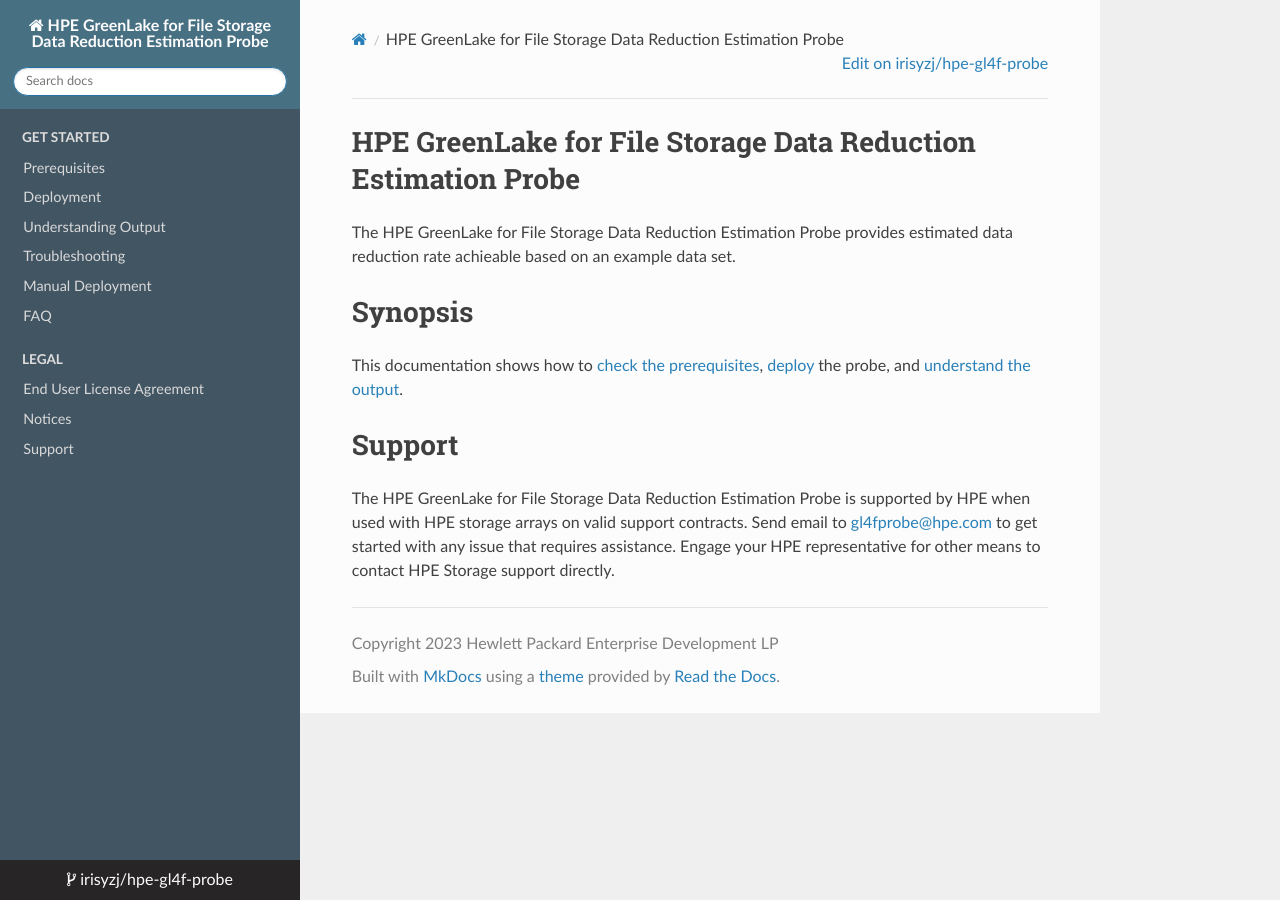
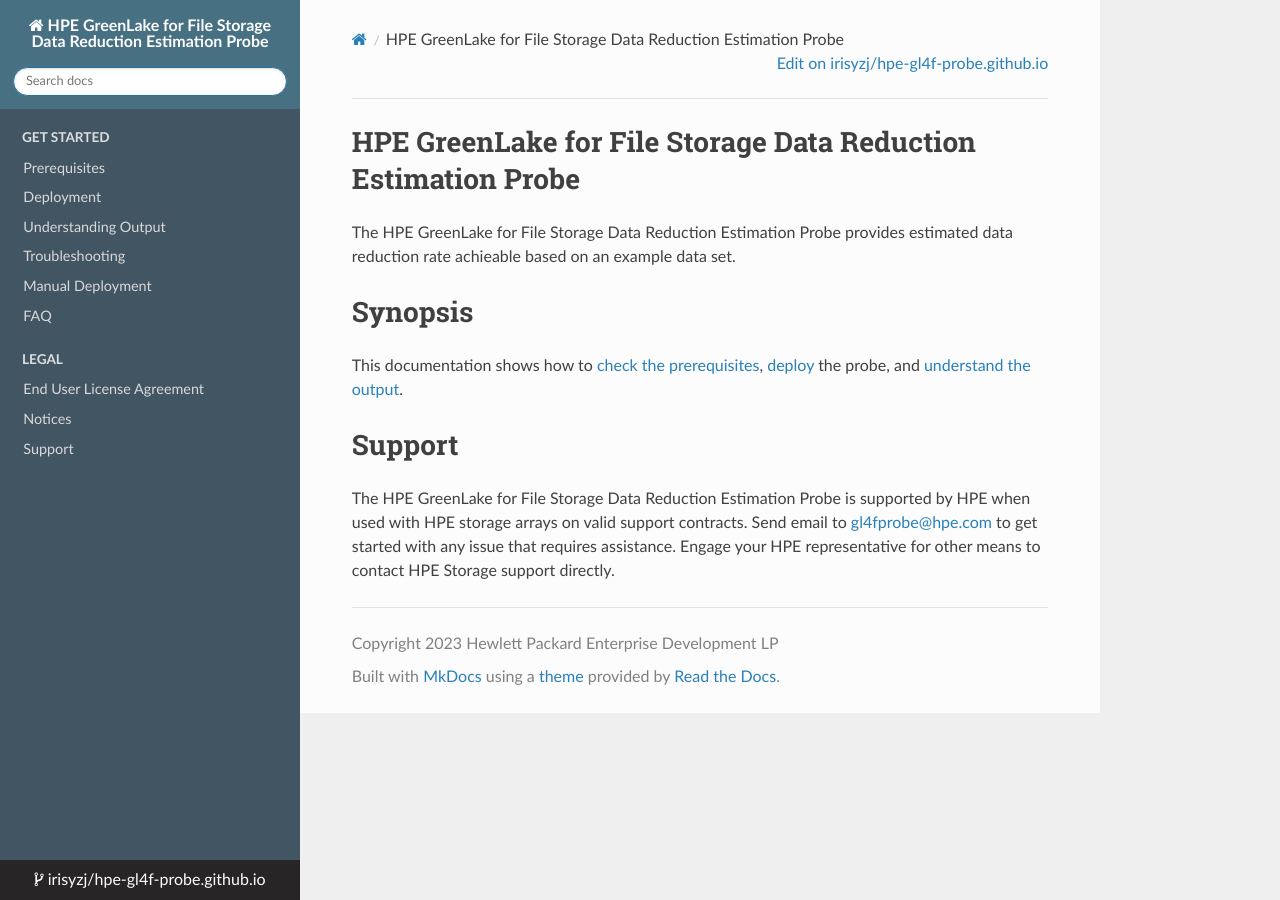
Before and after one commit to irisyzj/hpe-gl4f-probe, an MkDocs documentation site: the page built from docs/index.md, in a window 1280 px wide. Built offline with MkDocs 1.6.1, drawn with Linux system fonts in a browser that asks for light colours; nearby versions of some CDN libraries.

Commit message:
site url for delpoyment

```diff
--- a/mkdocs.yml
+++ b/mkdocs.yml
@@ -1,12 +1,12 @@
 site_name: HPE GreenLake for File Storage Data Reduction Estimation Probe
 site_description: Reference documentation for the HPE GreenLake for File Storage Data Reduction Estimation Probe
-site_url: https://irisyzj.github.io/hpe-gl4f-probe
+site_url: https://irisyzj.github.io/hpe-gl4f-probe.github.io
 site_author: Hewlett Packard Enterprise
 theme:
   name: readthedocs
   custom_dir: hpe_theme/
-repo_name: 'irisyzj/hpe-gl4f-probe'
-repo_url: 'https://github.com/irisyzj/hpe-gl4f-probe'
+repo_name: 'irisyzj/hpe-gl4f-probe.github.io'
+repo_url: 'https://github.com/irisyzj/hpe-gl4f-probe.github.io'
 copyright: "Copyright 2023 Hewlett Packard Enterprise Development LP"
 extra_css:
   - css/hpedev.css
```
